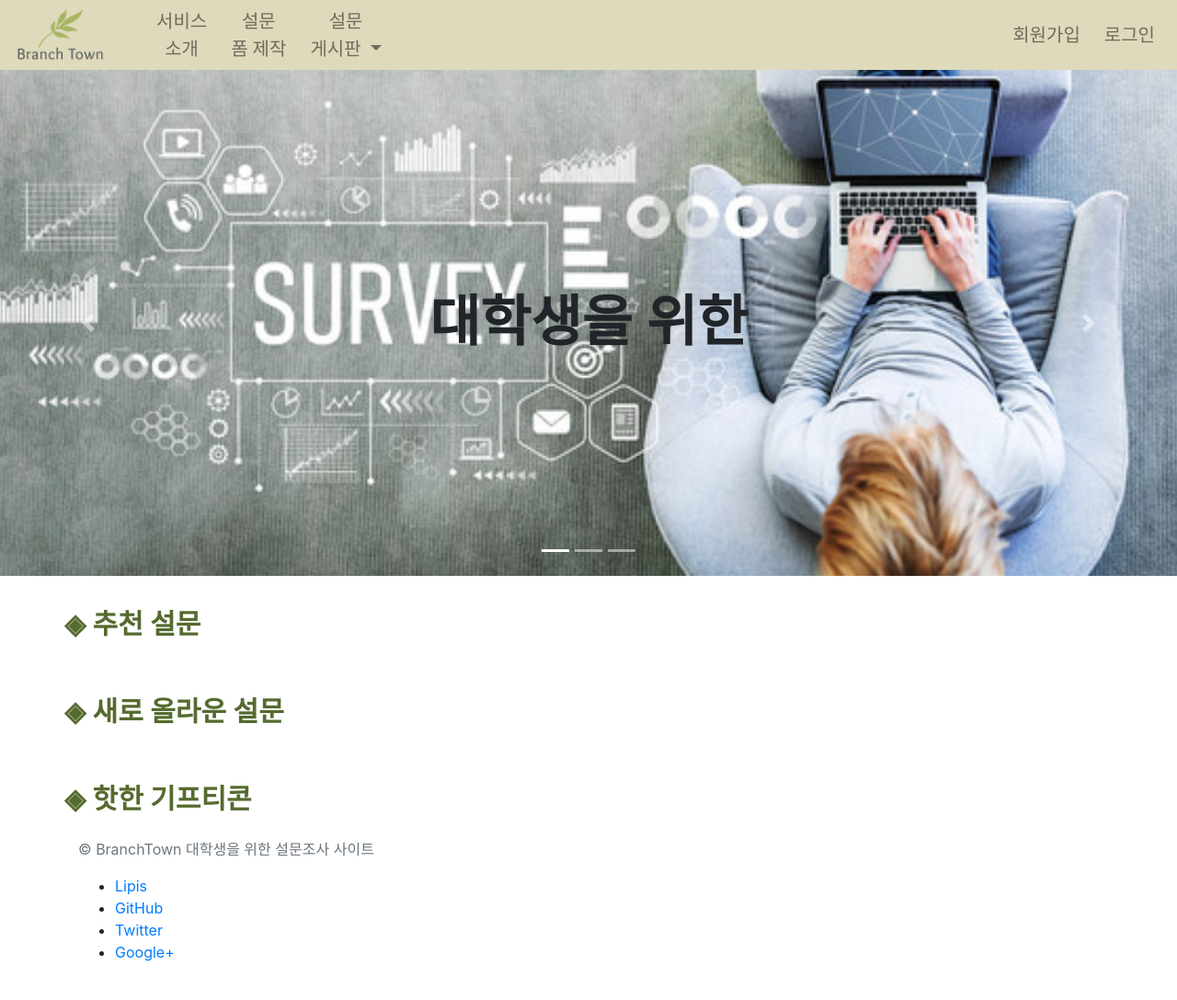
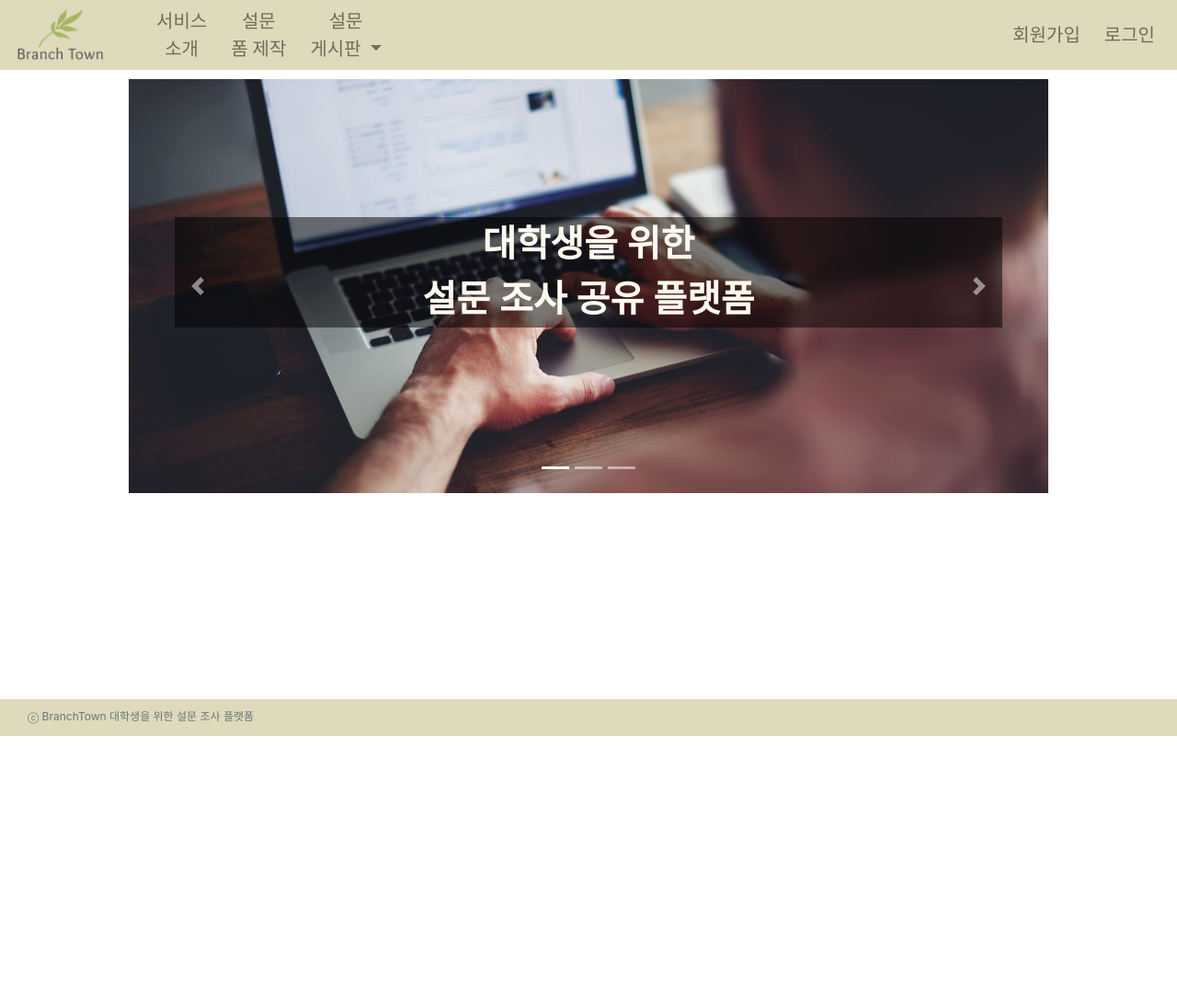
Before and after one commit to pirogramming/BranchTown, a Django app: page /main/ in a window 1280 px wide. Shown: the whole page at 92% size. After the commit the page ends 800 px from the top, so only its background shows below. Run offline with Django 3.2, Linux system fonts and the light colour scheme; data that the repository does not hold is empty; some libraries are stand-ins or nearby versions.

Commit message:
프론트 수정중

```diff
--- a/accounts/static/accounts/css/style.css
+++ b/accounts/static/accounts/css/style.css
@@ -1,3 +1,4 @@
 .container{
-    /*margin: auto;*/
+    margin-left : auto;
+    margin-right : auto;
 }
--- a/accounts/templates/accounts/layout.html
+++ b/accounts/templates/accounts/layout.html
@@ -3,8 +3,6 @@
 {% load static %}
 
 {% block style %}
+
     <link rel="stylesheet" href="{% static 'accounts/css/style.css' %}">
-    <link rel="stylesheet" href="{% static 'accounts/css/bootstrap-social.css' %}">
-    <link rel="stylesheet" href="{% static 'accounts/css/font-awesome.css' %}">
-
 {% endblock %}
--- a/accounts/templates/accounts/signup_form.html
+++ b/accounts/templates/accounts/signup_form.html
@@ -9,7 +9,7 @@
         <form action="" method="post" enctype="multipart/form-data">
             {% csrf_token %}
             {% bootstrap_form form %}
-            <button type="submit" class="btn btn-primary">Next</button>
+            <button type="submit" class="btn btn-outline-primary">Next</button>
         </form>
     </div>
 {% endblock %}
--- a/branchtown/static/css/styles.css
+++ b/branchtown/static/css/styles.css
@@ -1,20 +1,29 @@
-html {
+html{
     position: relative;
     min-height: 100%;
 }
 
 body {
-    margin-bottom : 40px;
+    padding : 0;
+    margin : 0;
 }
 
-/*#page-footer {*/
-    /*position: absolute;*/
-    /*bottom: 0;*/
-    /*width: 100%;*/
-    /*line-height : 40px;*/
-    /*background-color: rgb(222,218,187);*/
-/*}*/
 
+#footer{
+    height : 40px;
+    position : absolute;
+    left : 0px;
+    bottom : 0px;
+    width : 100%;
+    background-color : rgb(222, 218, 187);
+
+}
+
+.text-muted{
+    margin-left : 30px;
+    padding-top : 10px;
+    font-size : 12px;
+}
 .navbar-nav {
     margin-left : 20px;
 }
--- a/branchtown/templates/layout.html
+++ b/branchtown/templates/layout.html
@@ -75,23 +75,14 @@
     <script src="https://cdnjs.cloudflare.com/ajax/libs/popper.js/1.14.6/umd/popper.min.js" integrity="sha384-wHAiFfRlMFy6i5SRaxvfOCifBUQy1xHdJ/yoi7FRNXMRBu5WHdZYu1hA6ZOblgut" crossorigin="anonymous"></script>
     <script src="https://stackpath.bootstrapcdn.com/bootstrap/4.2.1/js/bootstrap.min.js" integrity="sha384-B0UglyR+jN6CkvvICOB2joaf5I4l3gm9GU6Hc1og6Ls7i6U/mkkaduKaBhlAXv9k" crossorigin="anonymous"></script>
 
-    <div id="page-footer">
-        <div class="container">
-            <p class="text-muted">
 
-                &copy; BranchTown
-                대학생을 위한 설문조사 사이트
-            </p>
-            <ul class="links">
-                <li><a href="https://lip.is" onclick="_gaq.push(['_trackEvent', 'exit', 'footer', 'Lipis']);">Lipis</a></li>
-                <li><a href="https://github.com/lipis" onclick="_gaq.push(['_trackEvent', 'exit', 'footer', 'GitHub']);"><span class="fa fa-github"></span> GitHub</a></li>
-                <li><a href="https://twitter.com/lipis" onclick="_gaq.push(['_trackEvent', 'exit', 'footer', 'Twitter']);"><span class="fa fa-twitter"></span> Twitter</a></li>
-                <li><a href="https://google.com/+PanayiotisLipiridis" onclick="_gaq.push(['_trackEvent', 'exit', 'footer', 'Google+']);"><span class="fa fa-google"></span> Google+</a></li>
-            </ul>
-        </div>
+    <div id="footer">
+        <p class="text-muted">
+        ⓒ BranchTown
+        대학생을 위한 설문 조사 플랫폼
+        </p>
     </div>
+
 </body>
+
 </html>
-    <footer>
-
-    </footer>
--- a/main/static/main/css/style.css
+++ b/main/static/main/css/style.css
@@ -1,11 +1,31 @@
+#start-main{
+    /*background-image : url("../images/isolated-tree.png");*/
+    /*background-size : cover;*/
+    /*background-position : center center;*/
+    /*width : 100%;*/
+    /*height : 720px;*/
+    /*line-height : 720px;*/
+}
+
+#isolated-tree{
+    background-color : black;
+}
+
+.carousel {
+    width : 1000px;
+    margin-left:auto;
+    margin-right: auto;
+    margin-top: 10px;
+}
+
 .carousel-item {
     background-position : center center;
     background-size: cover;
-    height: 550px;
+    height: 450px;
 }
 
 .carousel_1 {
-    background-image: url("../images/surveyy.jpg");
+    background-image: url("../images/notebook.jpg");
 }
 
 .carousel_2 {
@@ -16,36 +36,28 @@
     background-image: url("../images/meeting.jpg");
 }
 
-.middle_title {
-    font-size : 30px;
-    font-family : "Monotype Corsiva";
-    margin-left: 70px;
-    margin-top : 30px;
-    margin-bottom : 0;
-    color : darkolivegreen;
-}
-
 .basket {
-    display : inline-block;
-    width : 100%;
-    height : 550px;
-    line-height : 550px;
+    display : block;
     text-align : center;
-    vertical-align : middle;
+    margin-top : 150px;
+    width : 900px;
+    margin-left : auto;
+    margin-right : auto;
+    background : linear-gradient(rgba(0,0,0,0.5), rgba(0,0,0,0.5));
 }
 
 .events{
-    display: block;
     margin-left : auto ;
     margin-right : auto;
-    height : 550px;
     font-family : "배달의민족 도현";
-    font-size : 60px;
+    font-size : 40px;
     font-weight : 900;
+    color : floralwhite;
+
 }
 
 .event_2{
-    color : floralwhite;
+
 }
 
 
--- a/main/templates/main/mainpage.html
+++ b/main/templates/main/mainpage.html
@@ -6,7 +6,8 @@
 {% endblock %}
 
 {% block content %}
-    <!-- carousel -->
+
+
     <div id="carouselExampleIndicators" class="carousel slide" data-ride="carousel">
         <ol class="carousel-indicators">
             <li data-target="#carouselExampleIndicators" data-slide-to="0" class="active"></li>
@@ -16,18 +17,18 @@
         <div class="carousel-inner">
             <div class="carousel-item active carousel_1">
                 <div class="basket">
-                    <div class="events event_1">대학생을 위한 <br>전용 설문 공유 플랫폼</div>
+                    <div class="events event_1">대학생을 위한 <br>설문 조사 공유 플랫폼</div>
                 </div>
             </div>
             <div class="carousel-item carousel_2">
                 <div class="basket">
                     <div class="events event_2">신학기 맞이 이벤트!!
-                        <br>3월 안에 회원가입 시 5000원 기프트 증정!!</div>
+                        <br>3월 안에 회원가입 시 3000포인트 증정</div>
                 </div>
             </div>
             <div class="carousel-item carousel_3">
                 <div class="basket">
-                    <div class="events event_3">뭉치면 이득이다. <br>팀 등록시 설문 게재 기간 5일 연장!! </div>
+                    <div class="events event_3">뭉치면 이득이다. <br>팀 등록시 설문 게재 기간 5일 연장!!</div>
                 </div>
             </div>
         </div>
@@ -41,67 +42,5 @@
         </a>
     </div>
 
-    <div class="middle_title">
-        <b>◈ 추천 설문</b>
-    </div>
-    <div class="container">
-        <div class="row">
-            {% for survey in survey_interest %}
-                <div class="col-12 col-md-6 col-lg-4 col-xl-3">
-                    <div class="card">
-                        <img src="{% static 'images/logo.jpg' %}" class="card-img-top" alt="...">
-                        <div class="card-body">
-                            <h5 class="card-title">{{ survey.title }}</h5>
-                            <p class="card-text">Some quick example text to build on the card title and make up the bulk of the card's content.</p>
-                            <p>
-                                {% for tag in  survey.tag.all %}
-                                    <a href="{% url 'board:survey_tag' tag.id %}" style="text-decoration: none">
-                                        #{{ tag }}
-                                    </a>
-                                {% endfor %}
-                            </p>
-                            <a href="{% url 'board:survey_detail' survey.id %}" class="btn btn-primary">설문 응답하기</a>
-                            <a href="#">
-                                <img src="{% static 'images/share.png' %}" alt="" width="30">
-                            </a>
-                        </div>
-                    </div>
-                </div>
-            {% endfor %}
-        </div>
-    </div>
 
-
-    <div class="middle_title">
-        <b>◈ 새로 올라운 설문</b>
-    </div>
-    <div class="container">
-        <div class="row">
-            {% for survey in survey_recent %}
-                <div class="col-12 col-md-6 col-lg-4 col-xl-3">
-                    <div class="card">
-                        <img src="{% static 'images/logo.jpg' %}" class="card-img-top" alt="...">
-                        <div class="card-body">
-                            <h5 class="card-title">{{ survey.title }}</h5>
-                            <p class="card-text">Some quick example text to build on the card title and make up the bulk of the card's content.</p>
-                            <p>
-                                {% for tag in  survey.tag.all %}
-                                    <a href="{% url 'board:survey_tag' tag.id %}" style="text-decoration: none">
-                                        #{{ tag }}
-                                    </a>
-                                {% endfor %}
-                            </p>
-                            <a href="{% url 'board:survey_detail' survey.id %}" class="btn btn-primary">설문 응답하기</a>
-                            <a href="#">
-                                <img src="{% static 'images/share.png' %}" alt="" width="30">
-                            </a>
-                        </div>
-                    </div>
-                </div>
-            {% endfor %}
-        </div>
-    </div>
-    <div class="middle_title">
-        <b>◈ 핫한 기프티콘</b>
-    </div>
 {% endblock %}
```
Also changed, not shown: accounts/templates/accounts/login_form.html (+7 -4 lines), main/templates/main/introduction.html (added, +14 -0 lines), main/static/main/images/isolated-tree.png (added), main/static/main/images/tree.jpg (added), main/static/main/images/tree3.png (added), 1 other file.
